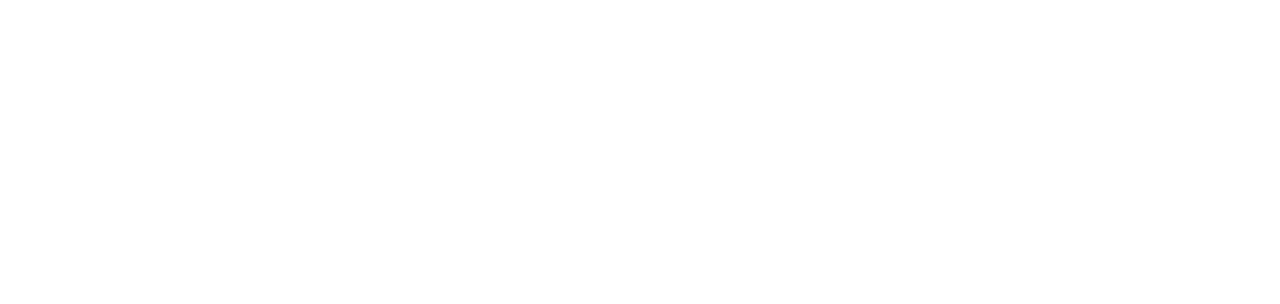
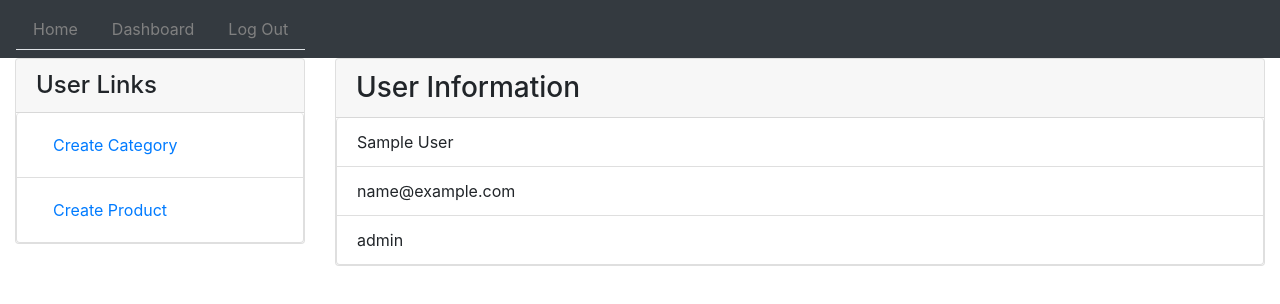
Before and after one commit to Rasujon3/ecom-frontend, a React (Create React App) app: page /admin/dashboard in a window 1280 px wide. Shown: the top 304 px of the page. Built offline with nearby package versions, Linux system fonts and the light colour scheme; sample sign-in values are in the browser's storage.

Commit message:
End of Module 5
Video : 10

```diff
--- a/src/components/Main.js
+++ b/src/components/Main.js
@@ -1,9 +1,11 @@
 import { Switch, Route, Redirect } from 'react-router-dom';
+import PrivateRoute from '../components/protecteRoutes/PrivateRoute';
 import Home from './home/Home';
-import Dashboard from './user/Dashboard';
 import Login from './user/Login';
 import Register from './user/Register';
-
+import Dashboard from './user/Dashboard';
+import AdminRoute from './protecteRoutes/AdminRoute';
+import AdminDashboard from './admin/adminDashboard';
 
 
 const Main = () => {
@@ -13,7 +15,13 @@ const Main = () => {
                 <Route path="/" exact component={Home} />
                 <Route path="/login" exact component={Login} />
                 <Route path="/register" exact component={Register} />
-                <Route path="/dashboard" exact component={Dashboard} />
+                <PrivateRoute path="/user/dashboard">
+                    <Dashboard />
+                </PrivateRoute>
+                <AdminRoute path="/admin/dashboard">
+                    <AdminDashboard />
+                </AdminRoute>
+                <Redirect to="/" />
             </Switch>
         </div>
     )
--- a/src/components/Menu.js
+++ b/src/components/Menu.js
@@ -1,6 +1,6 @@
 import React from 'react';
 import { Link, withRouter } from "react-router-dom";
-import { signout, isAuthenticated } from '../utils/auth';
+import { signout, isAuthenticated, userInfo } from '../utils/auth';
 
 const isActive = (history, path) => {
     if (history.location.pathname === path) {
@@ -28,7 +28,7 @@ const Menu = ({ history }) => {
                 </>)}
                 {isAuthenticated() && (<>
                     <li className="nav-item">
-                        <Link className="nav-link" style={isActive(history, '/dashboard')} to="/dashboard">Dashboard</Link>
+                        <Link className="nav-link" style={isActive(history, `${userInfo().role}/dashboard`)} to={`${userInfo().role}/dashboard`}>Dashboard</Link>
                     </li>
                     <li className="nav-item">
                         <span className="nav-link" style={{ cursor: 'pointer', color: 'grey' }} onClick={() => {
--- /dev/null
+++ b/src/components/admin/adminDashboard.js
@@ -0,0 +1,48 @@
+import Layout from '../Layout';
+import { Link } from 'react-router-dom';
+import { userInfo } from '../../utils/auth';
+
+const AdminDashboard = () => {
+    const { name, email, role } = userInfo();
+    const UserLinks = () => {
+        return (
+            <div className="card">
+                <h4 className="card-header">User Links</h4>
+                <ul className="list-group">
+                    <li className="list-group-item">
+                        <Link className="nav-link" to="#">Create Category</Link>
+                    </li>
+                    <li className="list-group-item">
+                        <Link className="nav-link" to="#">Create Product</Link>
+                    </li>
+                </ul>
+            </div>
+        )
+    };
+
+    const UserInfo = () => (
+        <div className="card mb-5">
+            <h3 className="card-header">User Information</h3>
+            <ul className="list-group">
+                <li className="list-group-item">{name}</li>
+                <li className="list-group-item">{email}</li>
+                <li className="list-group-item">{role}</li>
+            </ul>
+        </div>
+    );
+
+    return (
+        <Layout title="Dashboard" className="container-fluid">
+            <div className="row">
+                <div className="col-sm-3">
+                    <UserLinks />
+                </div>
+                <div className="col-sm-9">
+                    <UserInfo />
+                </div>
+            </div>
+        </Layout>
+    )
+}
+
+export default AdminDashboard;
--- /dev/null
+++ b/src/components/protecteRoutes/AdminRoute.js
@@ -0,0 +1,25 @@
+import { Route, Redirect } from 'react-router-dom';
+import { isAuthenticated, userInfo } from '../../utils/auth';
+
+const AdminRoute = ({ children, ...rest }) => {
+    const { role } = userInfo();
+    return (
+        <Route
+            {...rest}
+            render={({ location }) =>
+                isAuthenticated() && role === 'admin' ? (
+                    children
+                ) : (
+                    <Redirect
+                        to={{
+                            pathname: "/",
+                            state: { from: location }
+                        }}
+                    />
+                )
+            }
+        />
+    );
+}
+
+export default AdminRoute;
--- /dev/null
+++ b/src/components/protecteRoutes/PrivateRoute.js
@@ -0,0 +1,24 @@
+import { Route, Redirect } from 'react-router-dom';
+import { isAuthenticated } from '../../utils/auth';
+
+const PrivateRoute = ({ children, ...rest }) => {
+    return (
+        <Route
+            {...rest}
+            render={({ location }) =>
+                isAuthenticated() ? (
+                    children
+                ) : (
+                    <Redirect
+                        to={{
+                            pathname: "/login",
+                            state: { from: location }
+                        }}
+                    />
+                )
+            }
+        />
+    );
+}
+
+export default PrivateRoute;
--- a/src/components/user/Login.js
+++ b/src/components/user/Login.js
@@ -3,7 +3,7 @@ import { Redirect } from 'react-router-dom';
 import Layout from '../Layout';
 import { showError, showLoading } from '../../utils/messages';
 import { login } from '../../api/apiAuth';
-import { authenticate } from '../../utils/auth'
+import { isAuthenticated, authenticate, userInfo } from '../../utils/auth'
 
 const Login = () => {
     const [values, setValues] = useState({
@@ -69,7 +69,8 @@ const Login = () => {
     );
 
     const redirectUser = () => {
-        if (redirect) return <Redirect to="/" />
+        if (redirect) return <Redirect to={`${userInfo().role}/dashboard`} />
+        if (isAuthenticated()) return <Redirect to="/" />
     }
 
     return (
--- a/src/components/user/Register.js
+++ b/src/components/user/Register.js
@@ -1,8 +1,9 @@
 import { useState } from 'react';
-import { Link } from 'react-router-dom';
+import { Link, Redirect } from 'react-router-dom';
 import Layout from '../Layout';
 import { showError, showLoading } from '../../utils/messages';
 import { register } from '../../api/apiAuth';
+import { isAuthenticated } from '../../utils/auth';
 
 const Register = () => {
     const [values, setValues] = useState({
@@ -82,6 +83,8 @@ const Register = () => {
 
     return (
         <Layout title="Register" className="container col-md-8 offset-md-2">
+            {isAuthenticated() ? <Redirect to="/" /> : ""}
+
             {showSuccess()}
             {showLoading(loading)}
             {showError(error, error)}
```
